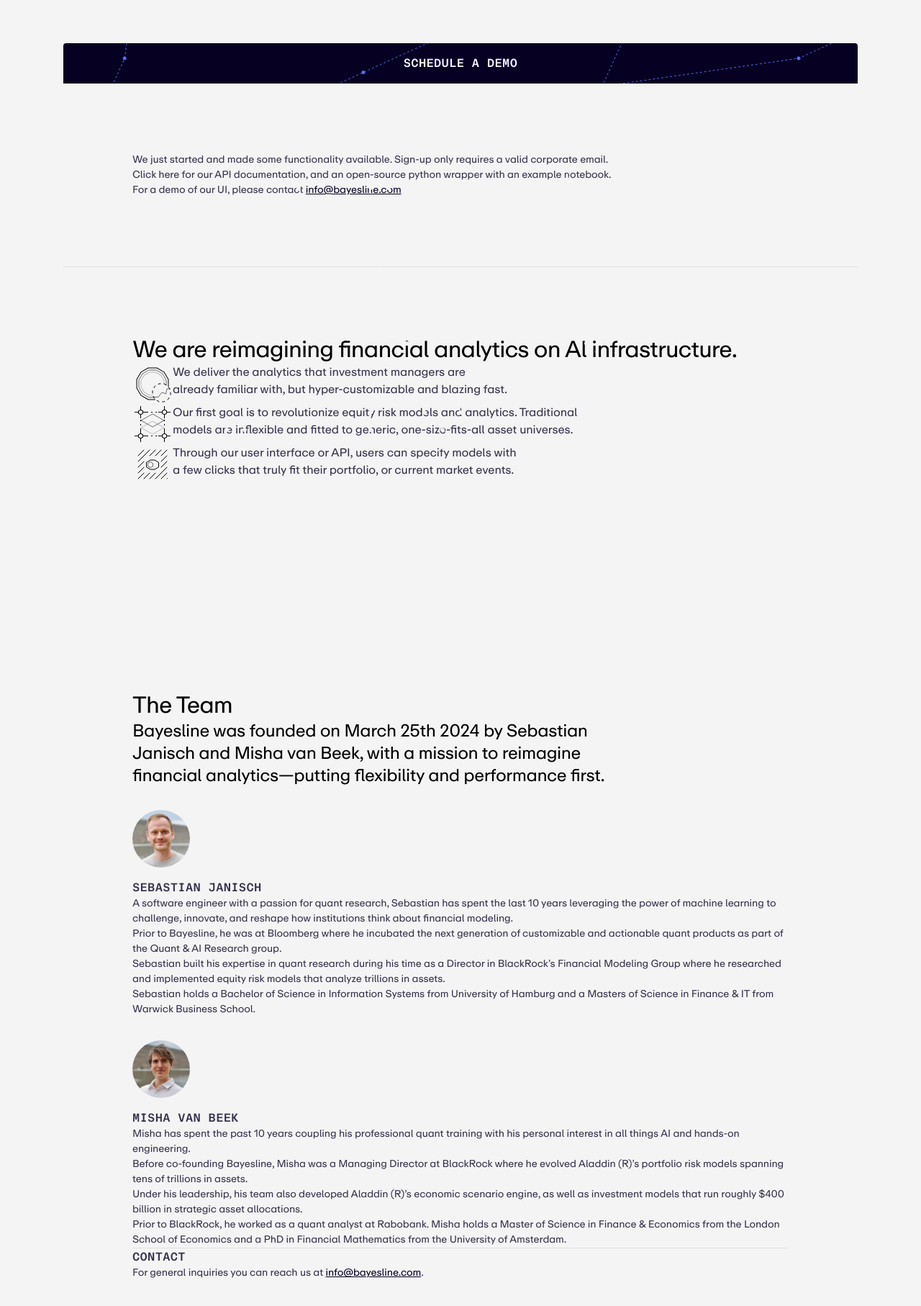
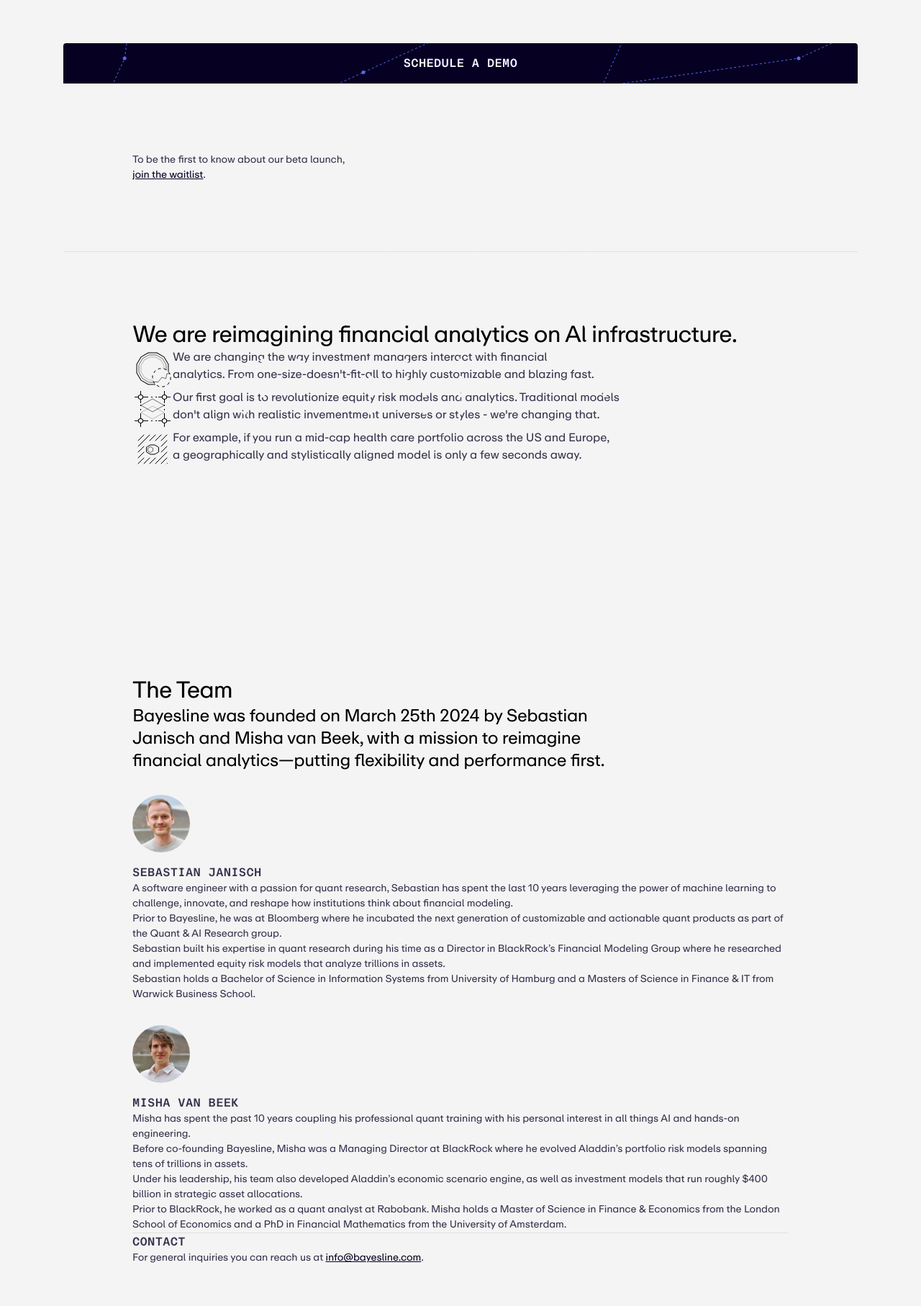
Before and after one commit to sebastiangraz/bayesline, a React (Vite) app: page / in a window 1280 px wide. Shown: the part 516-2330 px from the top of the page at 72% size. Built offline with nearby package versions, Linux system fonts and the light colour scheme.

Commit message:
text changesC

```diff
--- a/src/App.tsx
+++ b/src/App.tsx
@@ -19,11 +19,8 @@
           </div>
           <Flex column gap={1} className={style.meta}>
             <p className="small balance">
-              We just started and made some functionality available. Sign-up only requires a valid corporate email.
-              Click here for our API documentation, and an open-source python wrapper with an example notebook.
-            </p>
-            <p className="small">
-              For a demo of our UI, please contact <a href="mailto:info@bayesline.com">info@bayesline.com</a>
+              To be the first to know about our beta launch,<br />
+              <a href="mailto:info@bayesline.com?subject=Join Beta Waitlist&body=Hi, I wouldl like to join the waitlist.">join the waitlist</a>.
             </p>
           </Flex>
         </Flex>
@@ -35,22 +32,24 @@
                 <Flex gap={2}>
                   <Icon name="chart" className={style.icon}></Icon>
                   <p className="balance">
-                    We deliver the analytics that investment managers are already familiar with, but hyper-customizable
-                    and blazing fast.
+                    We are changing the way investment managers interact with financial analytics.
+                    From one-size-doesn't-fit-all to highly customizable and blazing fast.
                   </p>
                 </Flex>
                 <Flex gap={2}>
                   <Icon name="layers" className={style.icon}></Icon>
                   <p className="balance">
-                    Our first goal is to revolutionize equity risk models and analytics. Traditional models are
-                    inflexible and fitted to generic, one-size-fits-all asset universes.
+                    Our first goal is to revolutionize equity risk models and analytics.
+                    Traditional models don't align with realistic invementment universes
+                    or styles - we're changing that.
                   </p>
                 </Flex>
                 <Flex gap={2}>
                   <Icon name="border" className={style.icon}></Icon>
                   <p className="balance">
-                    Through our user interface or API, users can specify models with a few clicks that truly fit their
-                    portfolio, or current market events.
+                    For example, if you run a mid-cap health care portfolio across
+                    the US and Europe, a geographically and stylistically
+                    aligned model is only a few seconds away.
                   </p>
                 </Flex>
               </Flex>
@@ -107,11 +106,11 @@
                     interest in all things AI and hands-on engineering.
                   </p>
                   <p className="small">
-                    Before co-founding Bayesline, Misha was a Managing Director at BlackRock where he evolved Aladdin
-                    (R)’s portfolio risk models spanning tens of trillions in assets.
+                    Before co-founding Bayesline, Misha was a Managing Director at BlackRock where he evolved Aladdin’s
+                    portfolio risk models spanning tens of trillions in assets.
                   </p>
                   <p className="small">
-                    Under his leadership, his team also developed Aladdin (R)’s economic scenario engine, as well as
+                    Under his leadership, his team also developed Aladdin’s economic scenario engine, as well as
                     investment models that run roughly $400 billion in strategic asset allocations.
                   </p>
 
```
